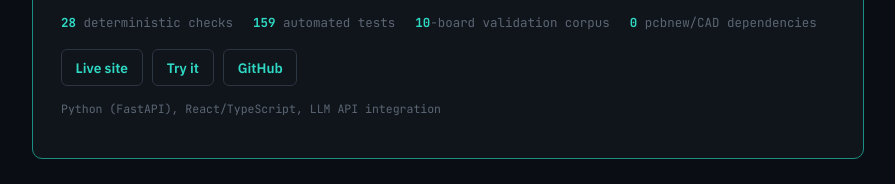
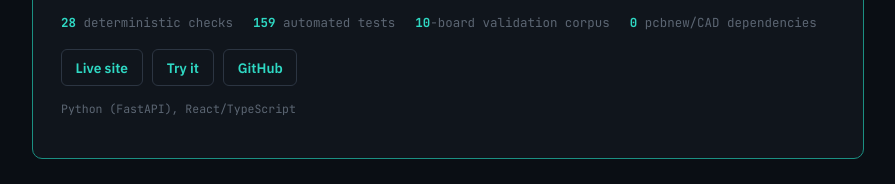
Before and after one commit to CyrilKafle/CyrilKafle.github.io, a plain HTML site: page index.html in a window 1280 px wide. Shown: the part 1718-1902 px from the top of the page, without its empty margins (192-1087 px from the left). Drawn offline with Linux system fonts and the light colour scheme.

Commit message:
Drop LLM tool label from PCBInsight card and resume

```diff
--- a/index.html
+++ b/index.html
@@ -401,7 +401,7 @@
           <a href="https://cyrilkafle.github.io/PCBInsight-AI/try-it-demo.html">Try it</a>
           <a href="https://github.com/CyrilKafle/PCBInsight-AI">GitHub</a>
         </div>
-        <p class="tech-tag">Python (FastAPI), React/TypeScript, LLM API integration</p>
+        <p class="tech-tag">Python (FastAPI), React/TypeScript</p>
       </div>
     </div>
 
```
Also changed, not shown: 1 other file.
